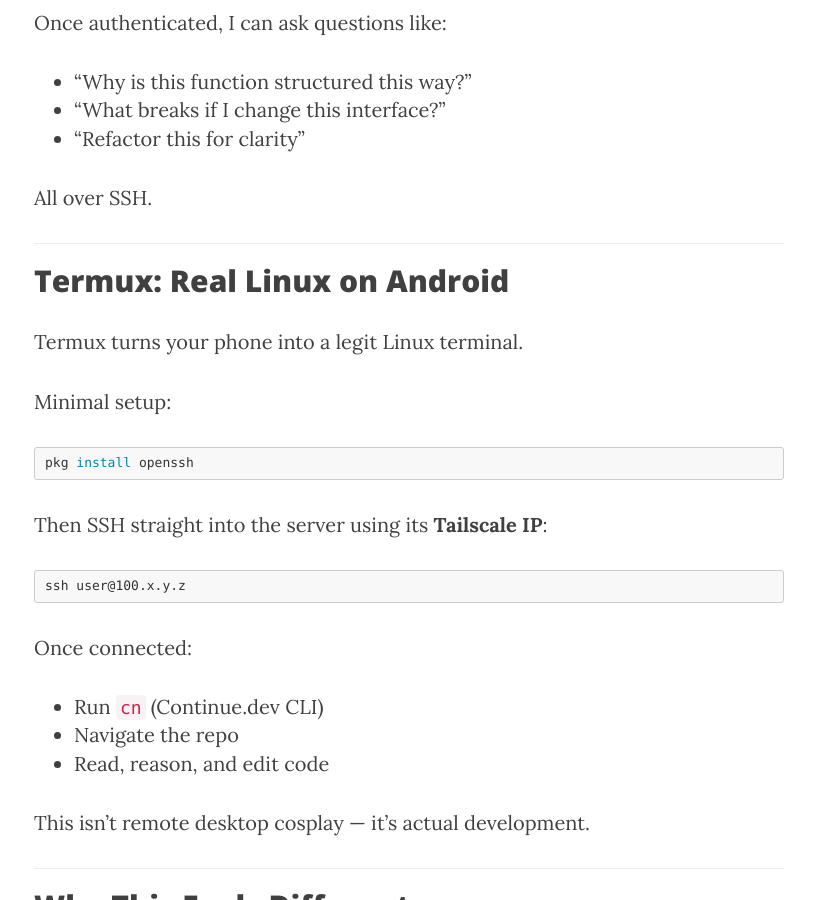
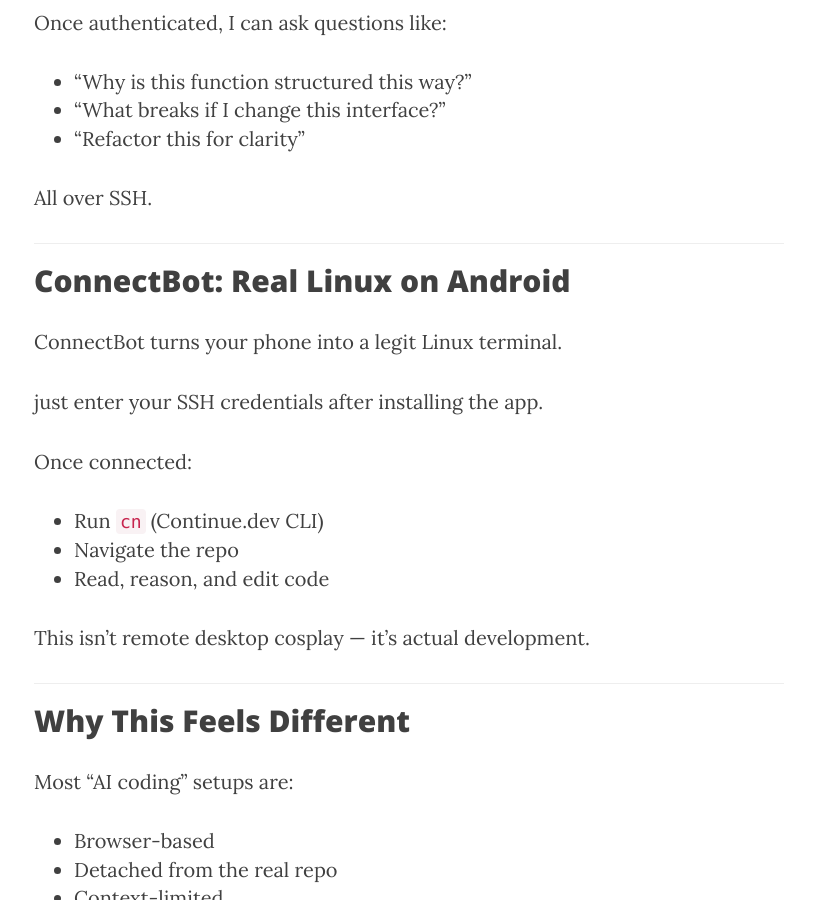
Before and after one commit to buonzz/buonzz.github.io, a Jekyll site: the page built from _posts/2025-12-14-vibe_coding_from_anywhere_agentic_cli_tailscale_termux.md, in a window 1280 px wide and 900 px high, scrolled down 2843 px. Shown: the whole window, without its empty margins (231-1046 px from the left). Built offline with Jekyll 4.4.1, drawn with Linux system fonts in a browser that asks for light colours; nearby versions of some CDN libraries; comment, search, counter and statistics services are not loaded; some of the changed text lies outside the part shown.

Commit message:
Update post title and references from Termux to ConnectBot

````diff
--- a/_posts/2025-12-14-vibe_coding_from_anywhere_agentic_cli_tailscale_termux.md
+++ b/_posts/2025-12-14-vibe_coding_from_anywhere_agentic_cli_tailscale_termux.md
@@ -1,6 +1,6 @@
 ---
 layout: post
-title: "Vibe Coding From Anywhere: Agentic CLI + Tailscale + Termux"
+title: "Vibe Coding From Anywhere: Agentic CLI + Tailscale + ConnectBot"
 date: 2025-12-14
 categories: [DevOps, AI, Sentry, VSCode]
 tags: [devops, productivity, ai]
@@ -34,11 +34,11 @@
 - **DeepSeek Coder** as the LLM backend
 - **Tailscale** → zero-config private networking
 - **Android phone**
-- **Termux** → real Linux shell on mobile
+- **ConnectBot** → real Linux shell on mobile
 
 In short:
 
-> 📱 Phone → Termux → SSH → Fedora server → Continue.dev → AI understands your repo
+> 📱 Phone → ConnectBot → SSH → Fedora server → Continue.dev → AI understands your repo
 
 ---
 
@@ -95,21 +95,11 @@
 
 ---
 
-## Termux: Real Linux on Android
+## ConnectBot: Real Linux on Android
 
-Termux turns your phone into a legit Linux terminal.
+ConnectBot turns your phone into a legit Linux terminal.
 
-Minimal setup:
-
-```bash
-pkg install openssh
-```
-
-Then SSH straight into the server using its **Tailscale IP**:
-
-```bash
-ssh user@100.x.y.z
-```
+just enter your SSH credentials after installing the app.
 
 Once connected:
 
@@ -168,7 +158,7 @@
 
 ## Final Thoughts
 
-Agentic CLI + Tailscale + Termux turns your phone into:
+Agentic CLI + Tailscale + ConnectBot turns your phone into:
 
 > A secure, private, AI-augmented terminal to your home server
 
````
